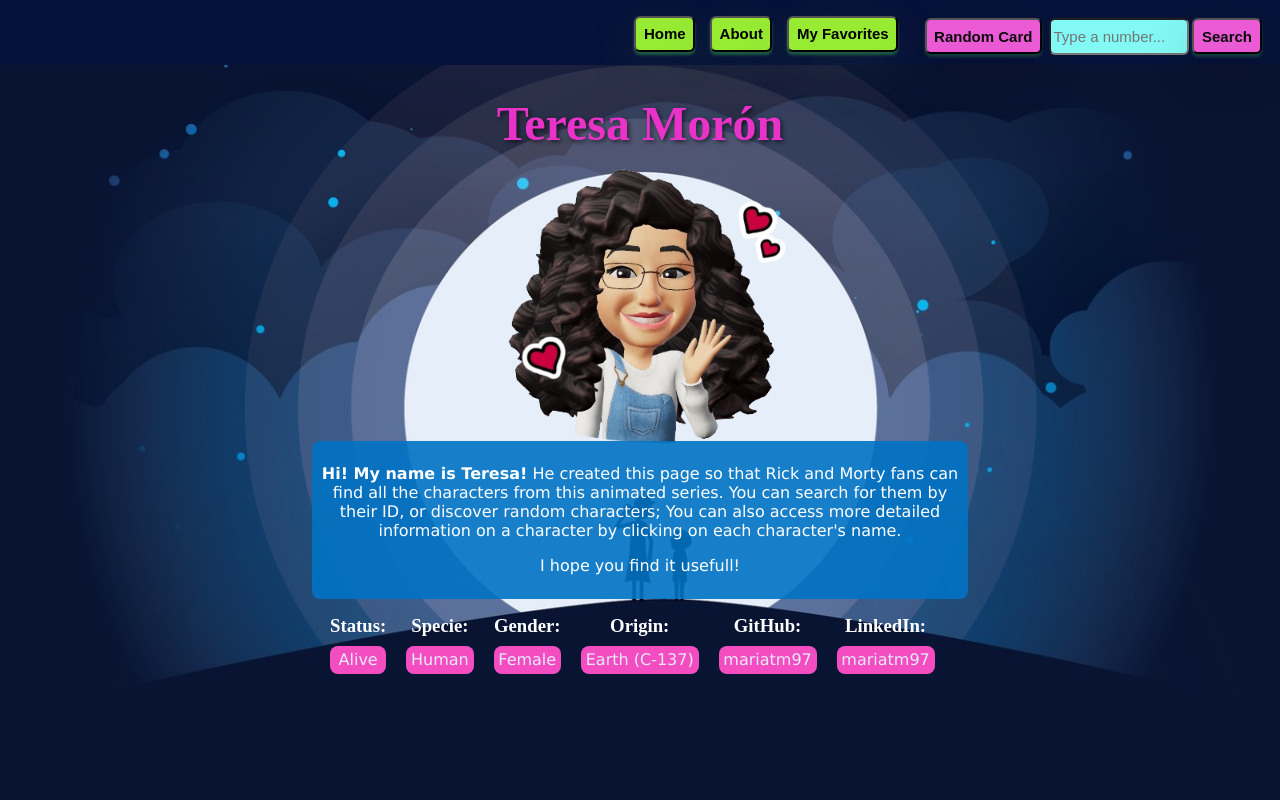
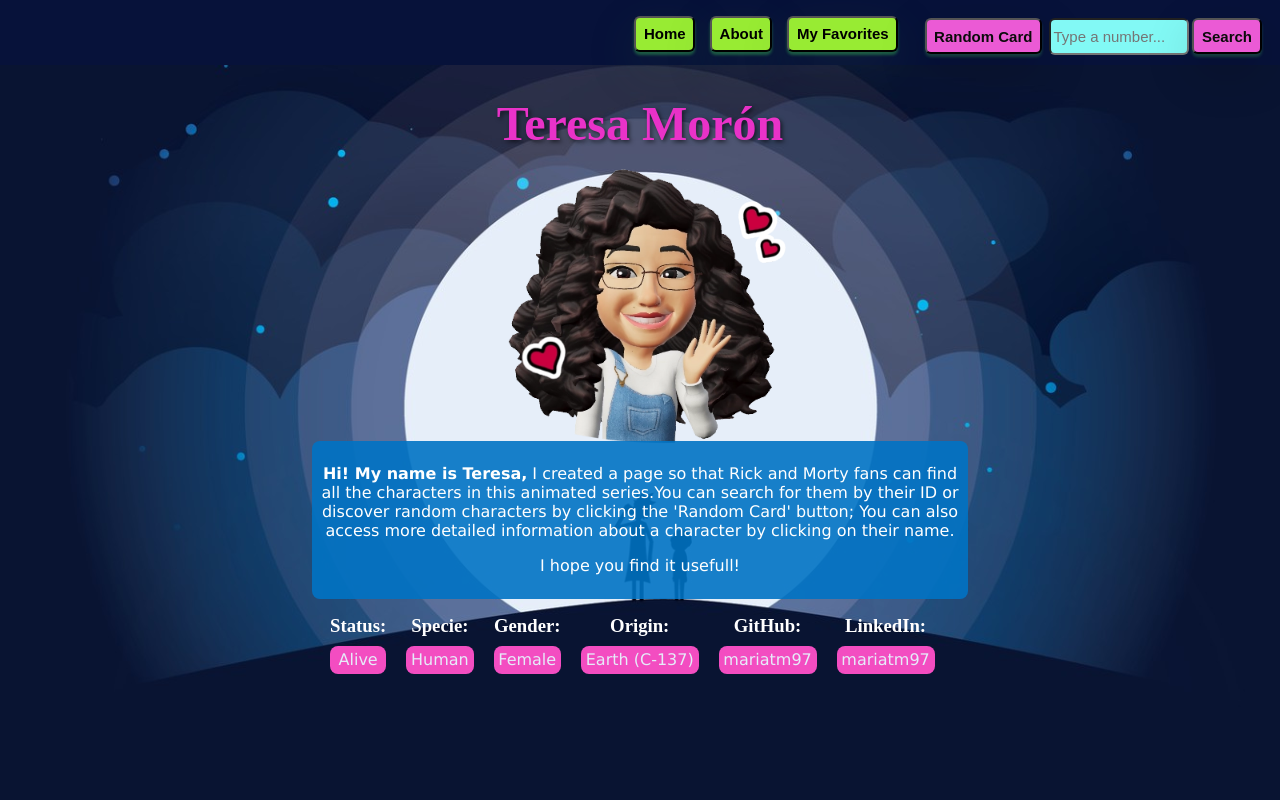
Before and after one commit to mariatm97/RickYMorty, a React (Create React App) app: page /about in a window 1280 px wide. Shown: the top 800 px of the page. Built offline with nearby package versions, Linux system fonts and the light colour scheme; the HTML template or start-up script is replaced by a standard one.

Commit message:
fix(src/Components)modifications in about compontent

```diff
--- a/src/components/About/About.jsx
+++ b/src/components/About/About.jsx
@@ -8,7 +8,7 @@ export const About = () => {
         <h1 className={style.h1Ab}>Teresa Morón</h1>
         <img className={style.imgAb} src={require('../imagenes/avatar1.png')} alt="Foto" />
         <div className={style.abouText}>
-          <p><b>Hi! My name is Teresa!</b> He created this page so that Rick and Morty fans can find all the characters from this animated series. You can search for them by their ID, or discover random characters; You can also access more detailed information on a character by clicking on each character's name.</p>
+          <p><b>Hi! My name is Teresa,</b> I created a page so that Rick and Morty fans can find all the characters in this animated series.You can search for them by their ID or discover random characters by clicking the 'Random Card' button; You can also access more detailed information about a character by clicking on their name.</p>
           <p>I hope you find it usefull!</p>
         </div>
       </div>
```
